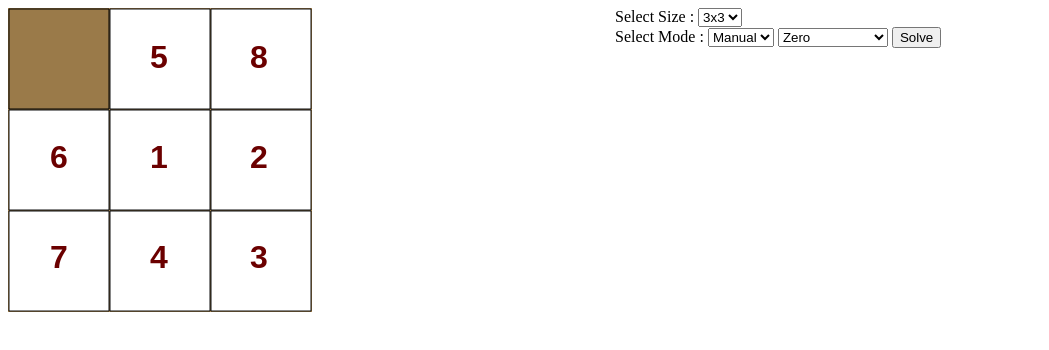
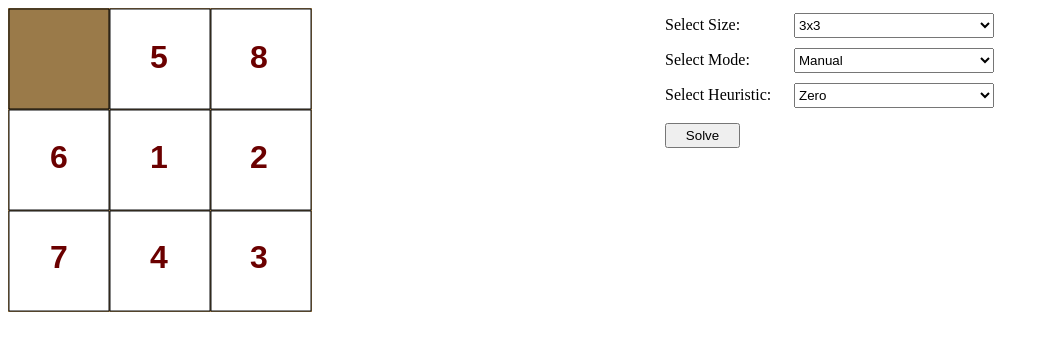
Before and after one commit to GregBerezny/SlidingPuzzle, a plain HTML site: page index.html in a window 1280 px wide. Shown: the whole page, without its empty margins (0-1049 px from the left). Drawn offline with Linux system fonts and the light colour scheme.

Commit message:
Fix some CSS issues.

```diff
--- a/index.html
+++ b/index.html
@@ -14,8 +14,26 @@
 
     #side {
         float:left;
+        margin-left: 50px;
     }
 
+    #select-h, #select-size, #select-mode{
+        margin-top: 5px;
+        margin-bottom: 5px;
+        height: 25px;
+        width: 200px;
+    }
+
+    label {
+        width: 125px;
+        display: inline-block;
+    }
+
+    #solve-button {
+        height: 25px;
+        margin: 10px 0;
+        width: 75px;
+    }
     </style>
 </head>
 
@@ -26,23 +44,28 @@
   <canvas id="canvas-game" width="607" height="607"></canvas>
 
   <div id="side">
-    <label> Select Size : </label>
+    <label>Select Size: </label>
     <select id="select-size" onchange="setSize()">
     </select>
 
-    <br />
+    <br/>
 
-    <label> Select Mode : </label>
+    <label>Select Mode: </label>
     <select id="select-mode" onchange="setMode()">
       <option value="Manual" selected>Manual</option>
       <option value="AI">AI</option>
     </select>
 
+    <br/>
+
+    <label>Select Heuristic: </label>
     <select id="select-h" onchange="setHeuristic()">
       <option value="zero" selected>Zero</option>
       <option value="mdist">Manhattan</option>
       <option value="hdist">Misplaced tiles</option>
     </select>
+
+    <br/>
 
     <button id="solve-button" onclick="solve()">Solve</button>
   </div>
```
